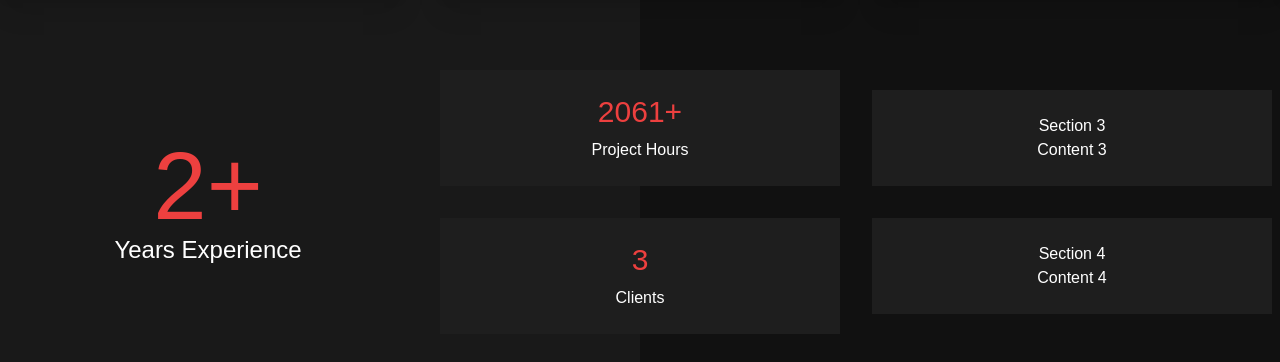
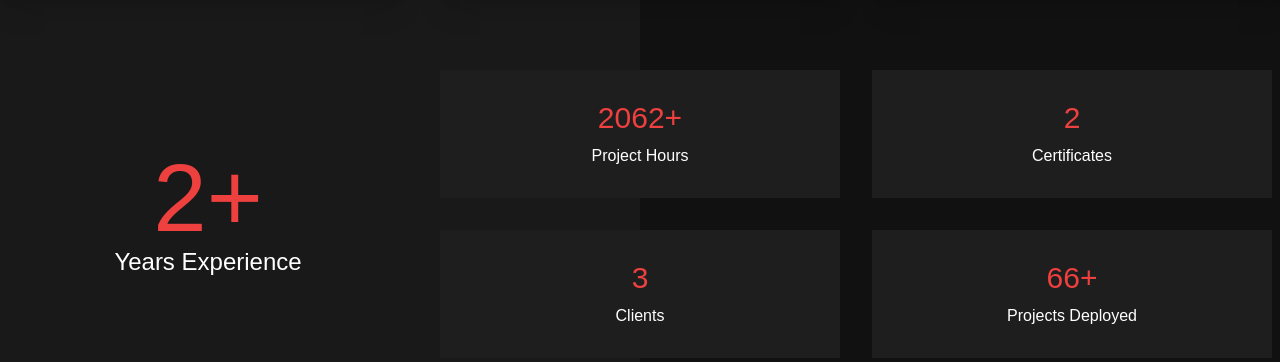
Before and after one commit to Radexman/cyber-portfolio-v3, a React (Vite) app: page / in a window 1280 px wide. Shown: the part 808-1170 px from the top of the page. Built offline with nearby package versions, Linux system fonts and the light colour scheme; a web font is replaced by a local one.

Commit message:
Stats Mobile

```diff
--- a/src/components/Perks/Perks.tsx
+++ b/src/components/Perks/Perks.tsx
@@ -9,12 +9,12 @@ function Perks() {
   return (
     <div className="relative">
       <div className="flex">
-        <div className="min-h-[150vh] w-1/2 bg-accent md:min-h-screen" />
+        <div className="min-h-[170vh] w-1/2 bg-accent md:min-h-screen" />
         <div className="min-h-screen w-1/2" />
       </div>
       <div className="container mx-auto min-h-screen md:min-h-full">
-        <div className="container absolute top-0 my-6 text-base-100 md:my-0">
-          <div className="flex min-h-[50vh] flex-col items-center justify-center space-x-0 space-y-7 md:flex-row md:space-x-8 md:space-y-0">
+        <div className="container absolute top-0 my-10 text-base-100 md:my-0">
+          <div className="flex min-h-[50vh] flex-col items-center justify-center space-x-0 space-y-10 md:flex-row md:space-x-8 md:space-y-0">
             <div className="flex w-[90%] flex-col justify-between space-y-2 bg-primary p-4  shadow-xl md:w-1/3 md:p-6">
               <img src={programmingIcon} className="w-14" alt="Programming on a desktop" />
               <span className="text-3xl">Programmer</span>
--- a/src/components/Stats/Stats.tsx
+++ b/src/components/Stats/Stats.tsx
@@ -7,23 +7,23 @@ function Stats() {
           <p className="text-2xl">Years Experience</p>
         </div>
         <div className="flex w-[90%] flex-col space-y-8 md:w-1/3">
-          <div className="flex flex-col items-center justify-center space-y-2 bg-primary p-4 py-6">
-            <p className="text-3xl text-secondary-content">2061+</p>
+          <div className="flex h-32 flex-col items-center justify-center space-y-2 bg-primary">
+            <p className="text-3xl text-secondary-content">2062+</p>
             <p>Project Hours</p>
           </div>
-          <div className="flex flex-col items-center justify-center space-y-2 bg-primary p-4 py-6">
+          <div className="flex h-32 flex-col items-center justify-center space-y-2 bg-primary">
             <p className="text-3xl text-secondary-content">3</p>
             <p>Clients</p>
           </div>
         </div>
         <div className="w-[90%] flex-col space-y-8 md:w-1/3">
-          <div className="flex flex-col items-center justify-center bg-primary p-4 py-6">
-            <p>Section 3</p>
-            <p>Content 3</p>
+          <div className="flex h-32 flex-col items-center justify-center space-y-2 bg-primary">
+            <p className="text-3xl  text-secondary-content">2</p>
+            <p>Certificates</p>
           </div>
-          <div className="flex flex-col items-center justify-center bg-primary p-4 py-6">
-            <p>Section 4</p>
-            <p>Content 4</p>
+          <div className="flex h-32 flex-col items-center justify-center space-y-2 bg-primary">
+            <p className="text-3xl text-secondary-content">66+</p>
+            <p>Projects Deployed</p>
           </div>
         </div>
       </div>
```
